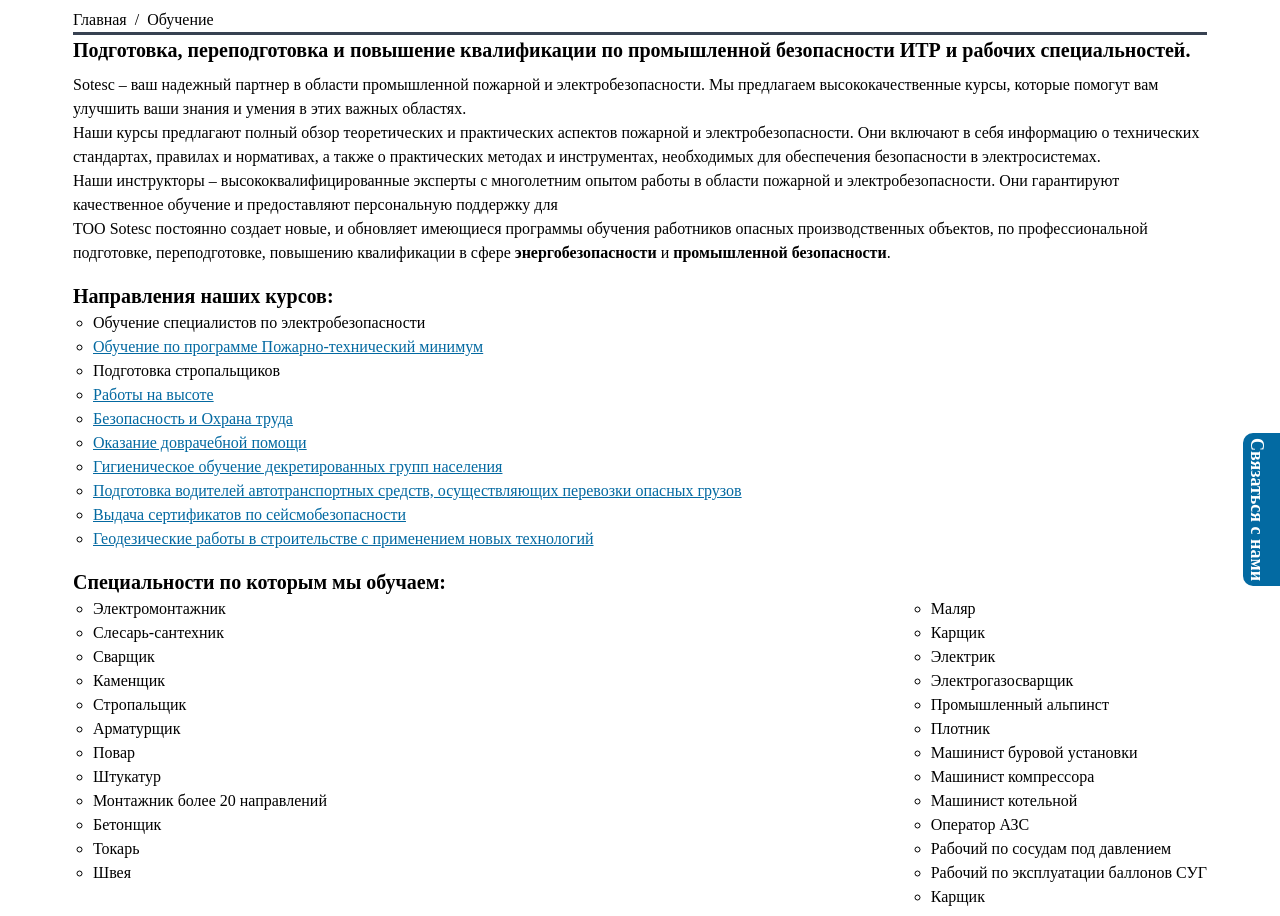
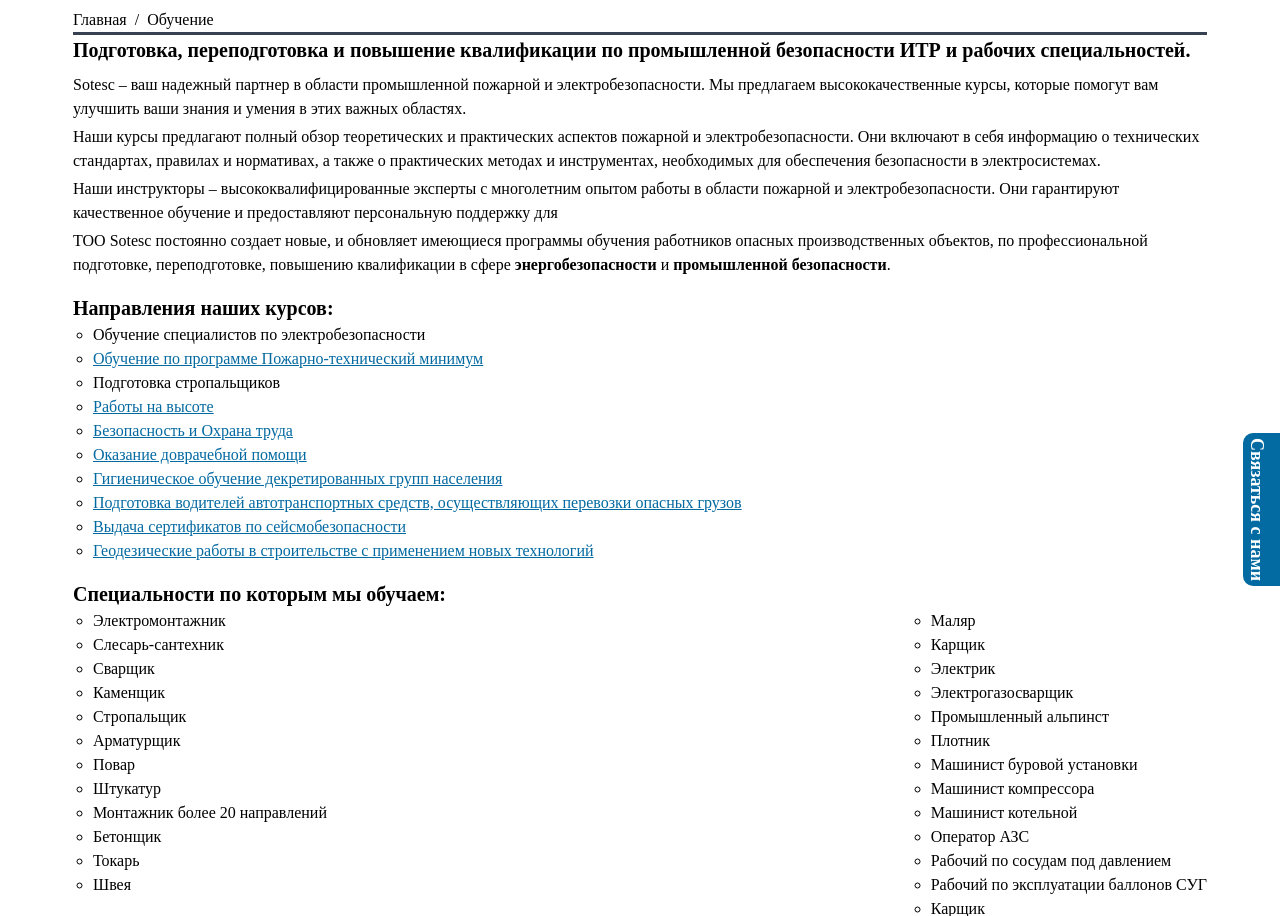
Before and after one commit to RuslanAmraev/Sotesc, a PHP site: page /Study in a window 1280 px wide. Shown: the part 174-1090 px from the top of the page. Run offline with PHP 8.4, Linux system fonts and the light colour scheme; style sheets or scripts are compiled from the project's sources; some web fonts are replaced.

Commit message:
Update Study.php

```diff
--- a/Study.php
+++ b/Study.php
@@ -28,13 +28,13 @@
             <p class="mt-2">
                 Sotesc – ваш надежный партнер в области промышленной пожарной и электробезопасности. Мы предлагаем высококачественные курсы, которые помогут вам улучшить ваши знания и умения в этих важных областях.
             </p>
-            <p>
+            <p class="mt-1">
                 Наши курсы предлагают полный обзор теоретических и практических аспектов пожарной и электробезопасности. Они включают в себя информацию о технических стандартах, правилах и нормативах, а также о практических методах и инструментах, необходимых для обеспечения безопасности в электросистемах.
             </p>
-            <p>
+            <p class="mt-1">
                 Наши инструкторы – высококвалифицированные эксперты с многолетним опытом работы в области пожарной и электробезопасности. Они гарантируют качественное обучение и предоставляют персональную поддержку для
             </p>
-            <p>
+            <p class="mt-1">
                 ТОО Sotesc постоянно создает новые, и обновляет имеющиеся программы обучения работников опасных производственных объектов, по профессиональной подготовке, переподготовке, повышению квалификации в сфере <strong>энергобезопасности</strong> и <strong>промышленной безопасности</strong>.
             </p>
             <div>
```
